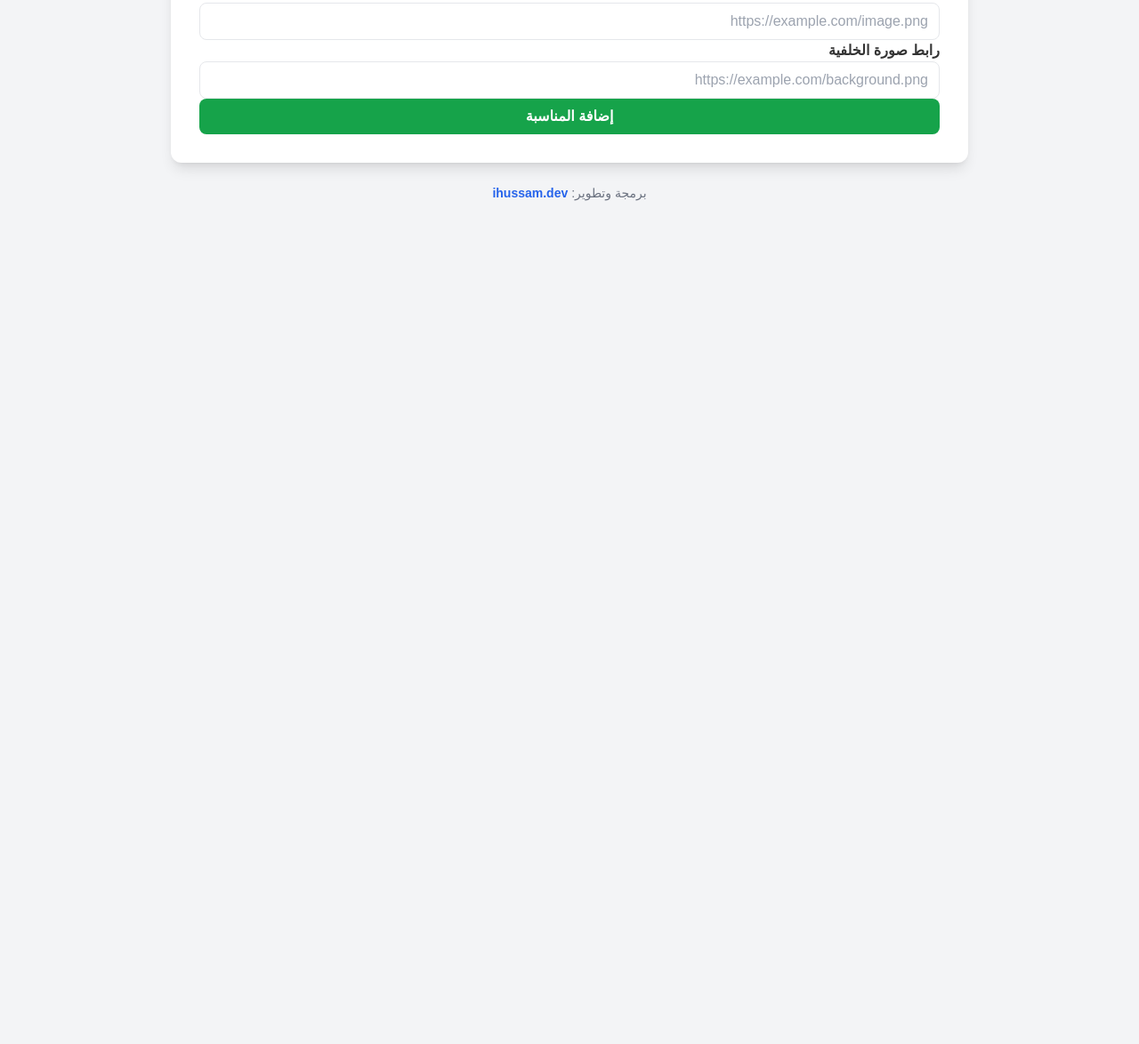
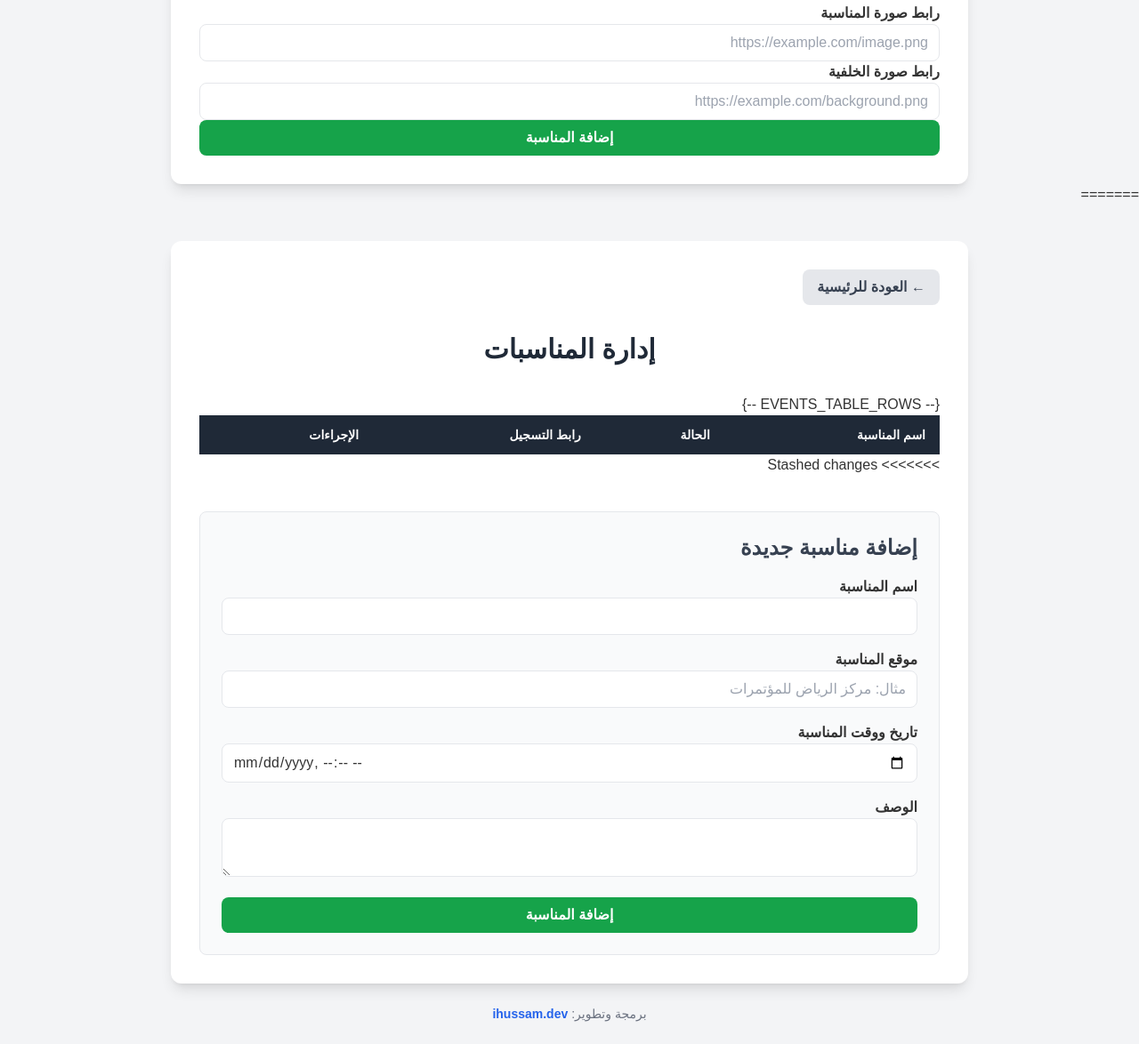
Before and after one commit to iHussamAlshayeb/qr-system, a website: page events.html in a window 1280 px wide. Shown: the part 876-2050 px from the top of the page at 89% size. Before the commit the page ends 1127 px from the top, so only its background shows below. Drawn offline with nearby package versions, Linux system fonts and the light colour scheme.

Commit message:
Update events.html

```diff
--- a/events.html
+++ b/events.html
@@ -1,5 +1,6 @@
 <!DOCTYPE html>
 <html lang="ar" dir="rtl">
+<<<<<<< Updated upstream
   <head>
     <meta charset="UTF-8" />
     <title>إدارة المناسبات</title>
@@ -103,15 +104,80 @@
           </button>
         </form>
       </div>
+=======
+
+<head>
+  <meta charset="UTF-8" />
+  <title>إدارة المناسبات</title>
+  <script src="https://cdn.tailwindcss.com"></script>
+  <link rel="stylesheet" href="/css/style.css" />
+</head>
+
+<body class="bg-gray-100">
+  <div class="container mx-auto max-w-4xl mt-10 p-8 bg-white rounded-xl shadow-lg">
+    <a href="/admin/home"
+      class="inline-block mb-8 bg-gray-200 text-gray-700 py-2 px-4 rounded-lg font-semibold hover:bg-gray-300">&larr;
+      العودة للرئيسية</a>
+    <h1 class="text-3xl font-bold text-center text-gray-800 mb-8">
+      إدارة المناسبات
+    </h1>
+    <div class="overflow-x-auto">
+      <table class="min-w-full bg-white">
+        <thead class="bg-gray-800 text-white">
+          <tr>
+            <th class="text-right py-3 px-4 uppercase font-semibold text-sm">
+              اسم المناسبة
+            </th>
+            <th class="text-right py-3 px-4 uppercase font-semibold text-sm">
+              الحالة
+            </th>
+            <th class="text-right py-3 px-4 uppercase font-semibold text-sm">
+              رابط التسجيل
+            </th>
+            <th class="text-right py-3 px-4 uppercase font-semibold text-sm">
+              الإجراءات
+            </th>
+          </tr>
+        </thead>
+        <tbody class="text-gray-700">
+          {-- EVENTS_TABLE_ROWS --}
+        </tbody>
+      </table>
+>>>>>>> Stashed changes
     </div>
-    <footer class="text-center text-sm text-gray-500 py-6">
-      برمجة وتطوير:
-      <a
-        href="https://ihussam.dev"
-        target="_blank"
-        class="font-semibold text-blue-600 hover:underline"
-        >ihussam.dev</a
-      >
-    </footer>
-  </body>
+    <div class="mt-10 p-6 bg-gray-50 rounded-lg border">
+      <h2 class="text-2xl font-semibold text-gray-700 mb-4">
+        إضافة مناسبة جديدة
+      </h2>
+      <form action="/admin/events/add" method="POST" class="space-y-4">
+        <div>
+          <label for="name" class="block font-semibold">اسم المناسبة</label>
+          <input type="text" id="name" name="name" required class="w-full px-3 py-2 border rounded-lg" />
+        </div>
+        <div>
+          <label for="location" class="block font-semibold">موقع المناسبة</label>
+          <input type="text" id="location" name="location" placeholder="مثال: مركز الرياض للمؤتمرات"
+            class="w-full px-3 py-2 border rounded-lg" />
+        </div>
+        <div>
+          <label for="event_date" class="block font-semibold">تاريخ ووقت المناسبة</label>
+          <input type="datetime-local" id="event_date" name="event_date" class="w-full px-3 py-2 border rounded-lg" />
+        </div>
+        <div>
+
+          <label for="description" class="block font-semibold">الوصف</label>
+          <textarea id="description" name="description" rows="2" class="w-full px-3 py-2 border rounded-lg"></textarea>
+        </div>
+        <button type="submit" class="w-full bg-green-600 text-white py-2 rounded-lg font-semibold">
+          إضافة المناسبة
+        </button>
+      </form>
+    </div>
+  </div>
+  <footer class="text-center text-sm text-gray-500 py-6">
+    برمجة وتطوير:
+    <a href="https://ihussam.dev" target="_blank" class="font-semibold text-blue-600 hover:underline">ihussam.dev</a>
+  </footer>
+</body>
+
 </html>
```
